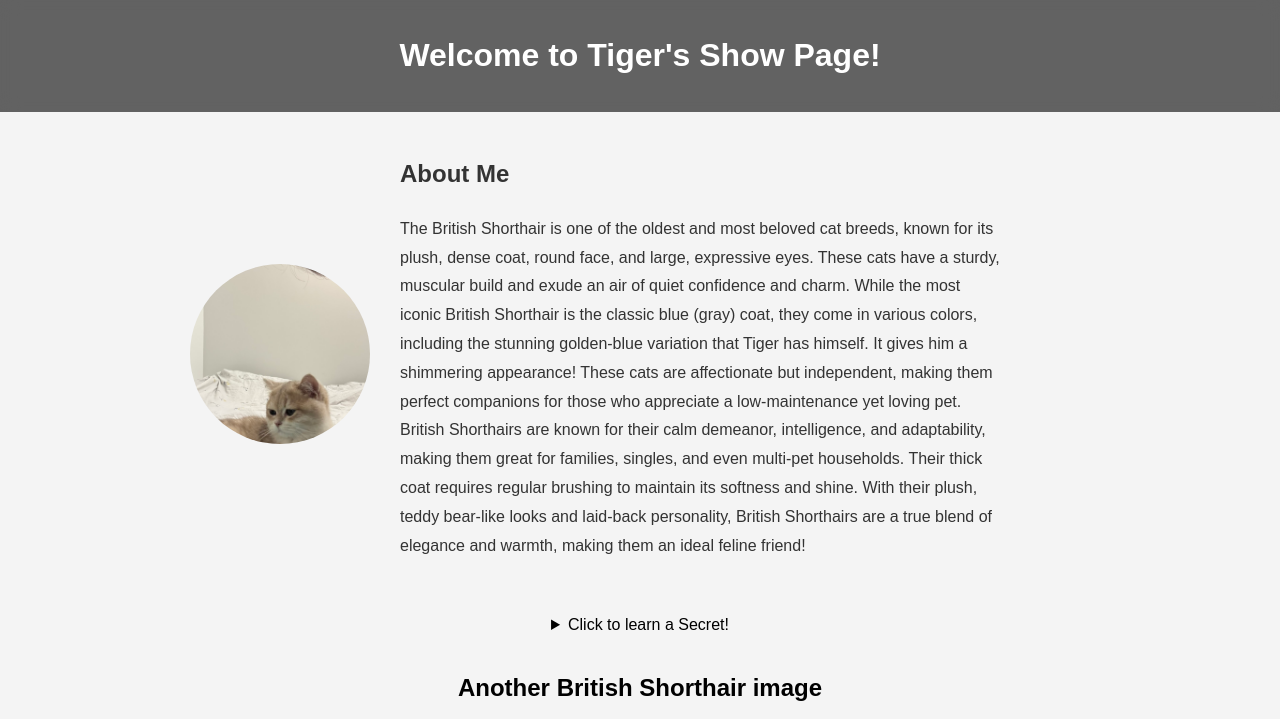
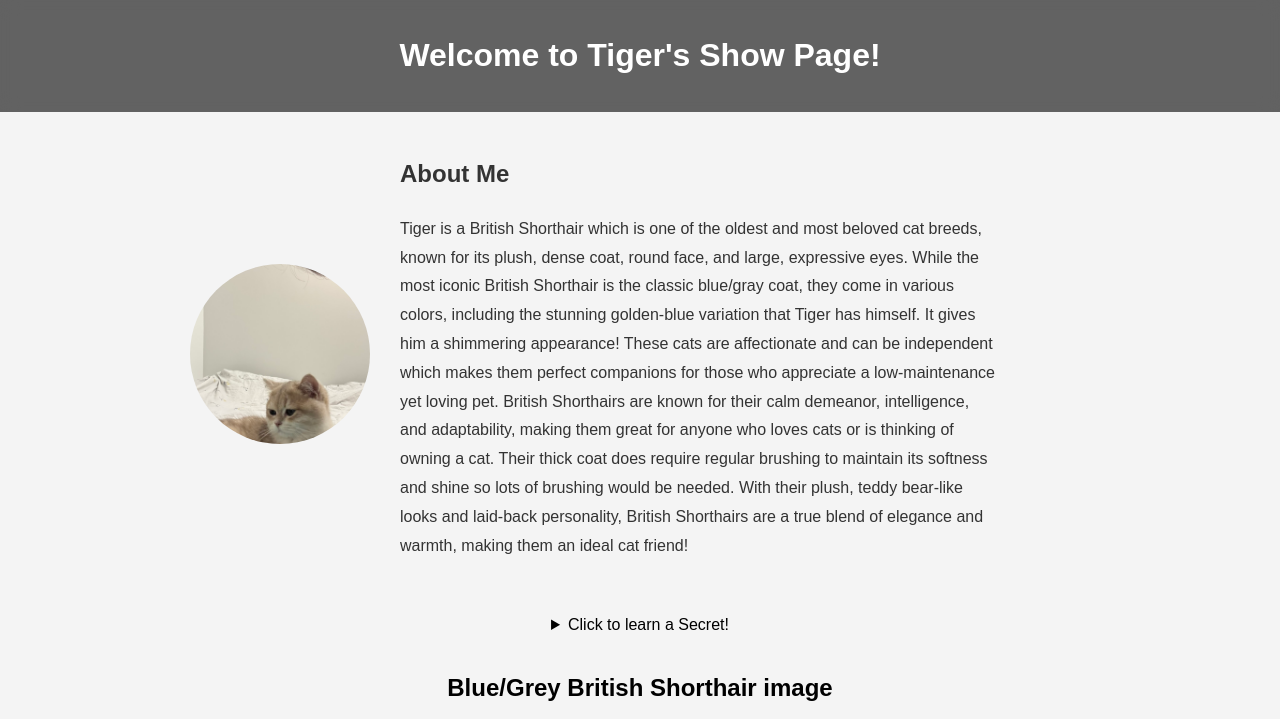
Before and after one commit to aandime/cs5356-hw3, a plain HTML site: page index.html in a window 1280 px wide. Shown: the top 719 px of the page. Drawn offline with Linux system fonts and the light colour scheme; no server answers.

Commit message:
update html for clearer description

```diff
--- a/index.html
+++ b/index.html
@@ -16,11 +16,13 @@
             <img src="cat.jpeg" alt="Profile Picture">
             <div class="bio">
                 <h2>About Me</h2>
-                <p>The British Shorthair is one of the oldest and most beloved cat breeds, known for its plush, dense coat, round face, and large, expressive eyes. These cats have a sturdy, muscular build and exude an air of quiet confidence and charm. While the most iconic British Shorthair is the classic blue (gray) coat, they come in various colors, including the stunning golden-blue variation that Tiger has himself. It gives him a shimmering appearance!
-
-                    These cats are affectionate but independent, making them perfect companions for those who appreciate a low-maintenance yet loving pet. British Shorthairs are known for their calm demeanor, intelligence, and adaptability, making them great for families, singles, and even multi-pet households. Their thick coat requires regular brushing to maintain its softness and shine.
-
-                    With their plush, teddy bear-like looks and laid-back personality, British Shorthairs are a true blend of elegance and warmth, making them an ideal feline friend!</p>
+                <p>
+                    Tiger is a British Shorthair which is one of the oldest and most beloved cat breeds, known for its plush, dense coat, round face, and large, expressive eyes. While the most iconic British Shorthair is the classic blue/gray coat, they come in various colors, including the stunning golden-blue variation that Tiger has himself.
+                    It gives him a shimmering appearance!
+                    These cats are affectionate and can be independent which makes them perfect companions for those who appreciate a low-maintenance yet loving pet. British Shorthairs are known for their calm demeanor, intelligence, and adaptability, making them great for anyone who loves cats or is thinking of owning a cat.
+                    Their thick coat does require regular brushing to maintain its softness and shine so lots of brushing would be needed.
+                    With their plush, teddy bear-like looks and laid-back personality, British Shorthairs are a true blend of elegance and warmth, making them an ideal cat friend!
+                </p>
             </div>
         </section>
 
@@ -33,7 +35,7 @@
         </section>
 
         <section class="api-section">
-            <h2>Another British Shorthair image</h2>
+            <h2>Blue/Grey British Shorthair image</h2>
             <img id="catImage" src="" alt="British Shorthair cat image will appear here">
         </section>
 
```
